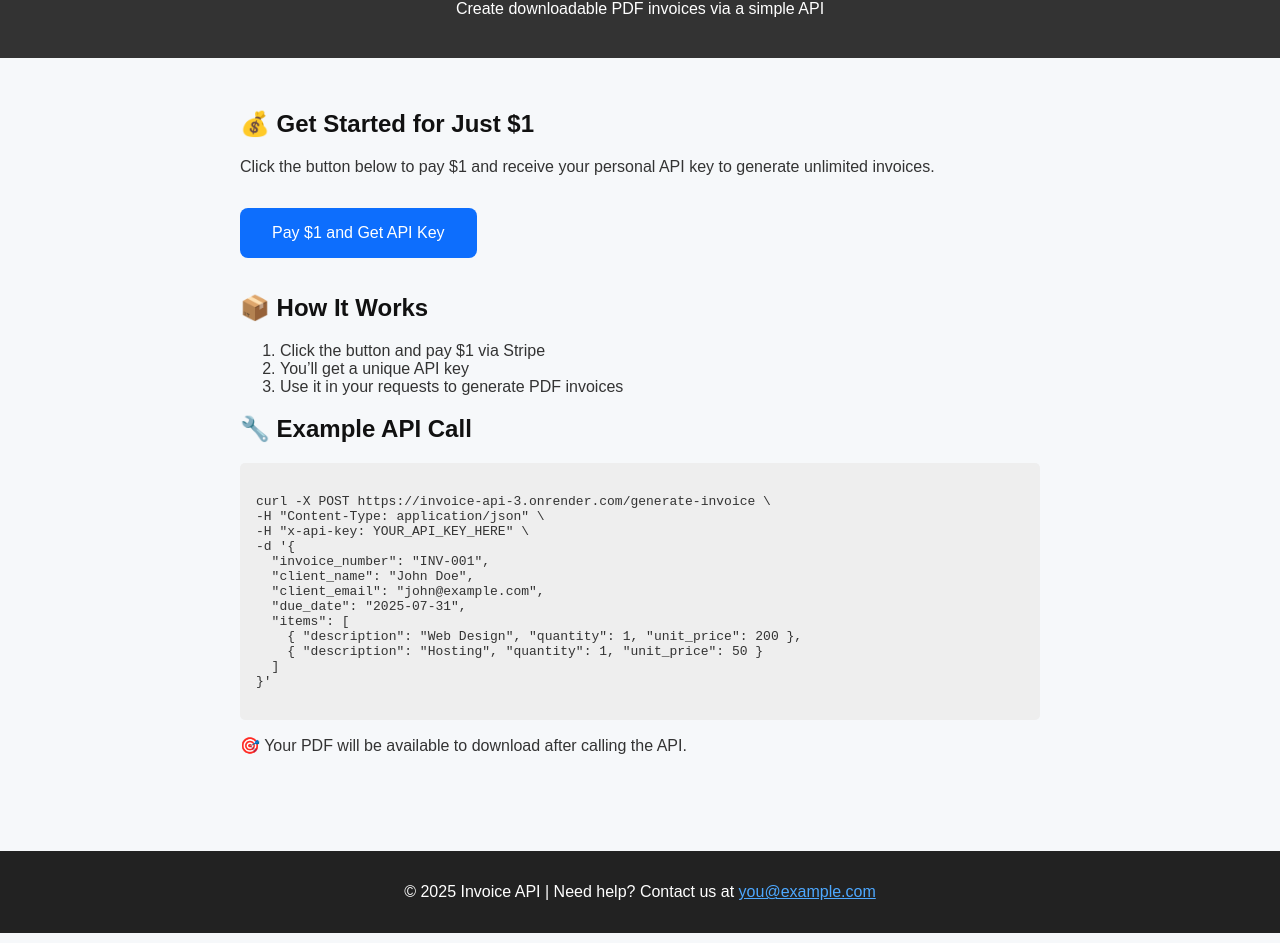
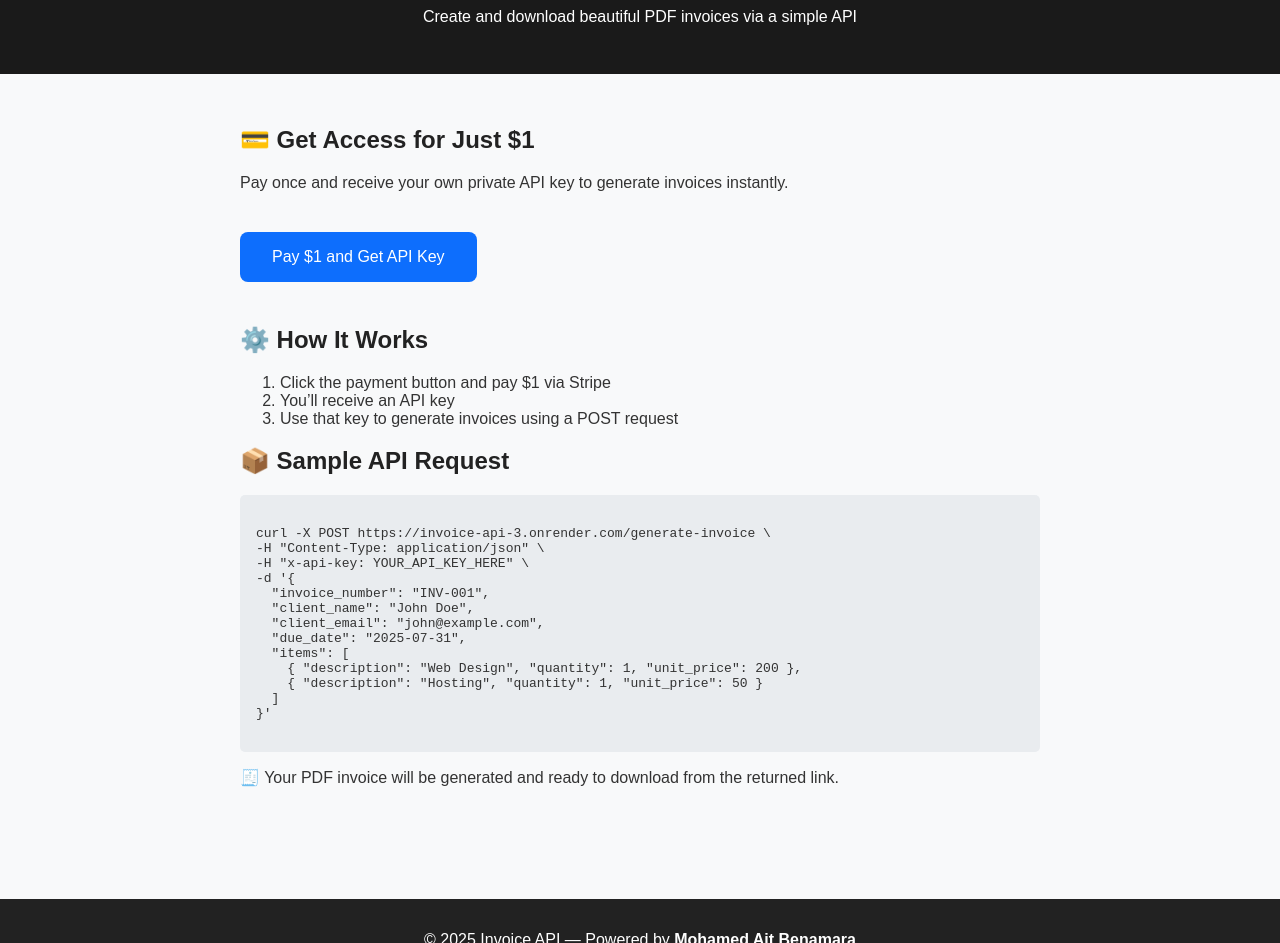
Before and after one commit to medmomoait/landing-page, a plain HTML site: page index.html in a window 1280 px wide. Shown: the part 105-1048 px from the top of the page. Drawn offline with Linux system fonts and the light colour scheme.

Commit message:
Update index.html

```diff
--- a/index.html
+++ b/index.html
@@ -1,20 +1,20 @@
 <!DOCTYPE html>
 <html lang="en">
 <head>
-  <meta charset="UTF-8">
-  <meta name="viewport" content="width=device-width, initial-scale=1">
+  <meta charset="UTF-8" />
+  <meta name="viewport" content="width=device-width, initial-scale=1" />
   <title>Invoice API</title>
   <style>
     body {
       font-family: Arial, sans-serif;
       margin: 0; padding: 0;
-      background: #f6f8fa;
+      background: #f8f9fa;
       color: #333;
     }
     header {
-      background: #333;
+      background: #1a1a1a;
       color: white;
-      padding: 1.5rem;
+      padding: 2rem;
       text-align: center;
     }
     main {
@@ -23,7 +23,7 @@
       margin: auto;
     }
     h1, h2 {
-      color: #111;
+      color: #222;
     }
     .btn {
       background-color: #0d6efd;
@@ -32,45 +32,55 @@
       text-decoration: none;
       border-radius: 8px;
       display: inline-block;
-      margin: 1rem 0;
+      margin: 1.5rem 0;
+      font-size: 1rem;
+    }
+    .btn:hover {
+      background-color: #0b5ed7;
     }
     .code-block {
-      background: #eee;
+      background: #e9ecef;
       padding: 1rem;
       border-radius: 5px;
       font-family: monospace;
       white-space: pre-wrap;
+      overflow-x: auto;
     }
     footer {
       text-align: center;
       padding: 2rem;
       background: #222;
       color: white;
-      margin-top: 3rem;
+      margin-top: 4rem;
+    }
+    a {
+      color: #4da8ff;
     }
   </style>
 </head>
 <body>
 
 <header>
-  <h1>📄 Invoice API</h1>
-  <p>Create downloadable PDF invoices via a simple API</p>
+  <h1>📄 Invoice PDF API</h1>
+  <p>Create and download beautiful PDF invoices via a simple API</p>
 </header>
 
 <main>
-  <h2>💰 Get Started for Just $1</h2>
-  <p>Click the button below to pay $1 and receive your personal API key to generate unlimited invoices.</p>
+  <h2>💳 Get Access for Just $1</h2>
+  <p>Pay once and receive your own private API key to generate invoices instantly.</p>
 
-  <a class="btn" href="https://invoice-api-3.onrender.com/create-checkout-session">Pay $1 and Get API Key</a>
+  <a class="btn" href="https://invoice-api-3.onrender.com/create-checkout-session">
+    Pay $1 and Get API Key
+  </a>
 
-  <h2>📦 How It Works</h2>
+  <h2>⚙️ How It Works</h2>
   <ol>
-    <li>Click the button and pay $1 via Stripe</li>
-    <li>You’ll get a unique API key</li>
-    <li>Use it in your requests to generate PDF invoices</li>
+    <li>Click the payment button and pay $1 via Stripe</li>
+    <li>You’ll receive an API key</li>
+    <li>Use that key to generate invoices using a POST request</li>
   </ol>
 
-  <h2>🔧 Example API Call</h2>
+  <h2>📦 Sample API Request</h2>
   <div class="code-block">
 curl -X POST https://invoice-api-3.onrender.com/generate-invoice \
 -H "Content-Type: application/json" \
@@ -87,11 +97,12 @@ curl -X POST https://invoice-api-3.onrender.com/generate-invoice \
 }'
   </div>
 
-  <p>🎯 Your PDF will be available to download after calling the API.</p>
+  <p>🧾 Your PDF invoice will be generated and ready to download from the returned link.</p>
 </main>
 
 <footer>
-  &copy; 2025 Invoice API | Need help? Contact us at <a style="color:#4da8ff" href="mailto:you@example.com">you@example.com</a>
+  &copy; 2025 Invoice API — Powered by <strong>Mohamed Ait Benamara</strong><br>
+  💬 Need help? <a href="mailto:you@example.com">you@example.com</a>
 </footer>
 
 </body>
```
